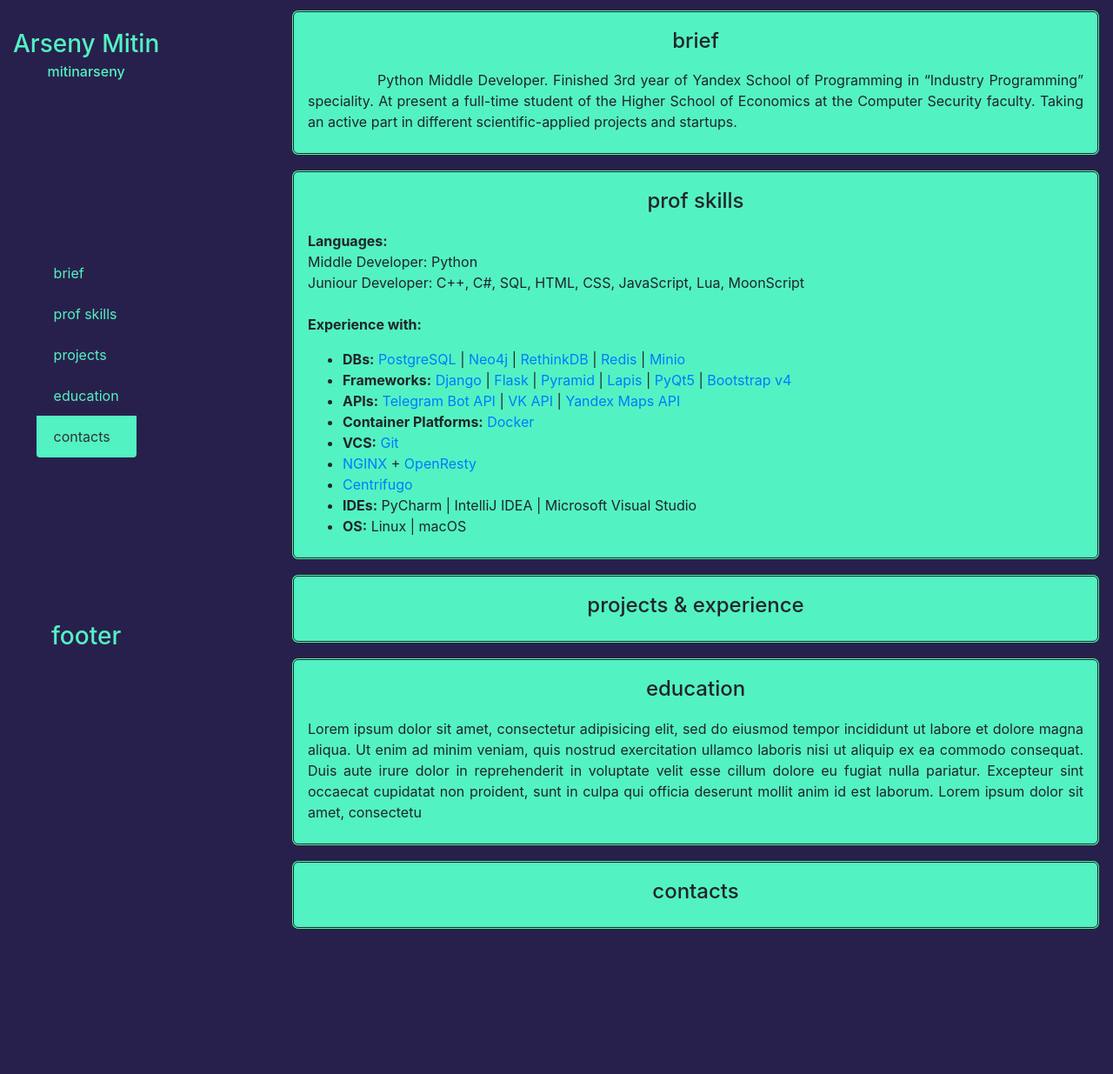
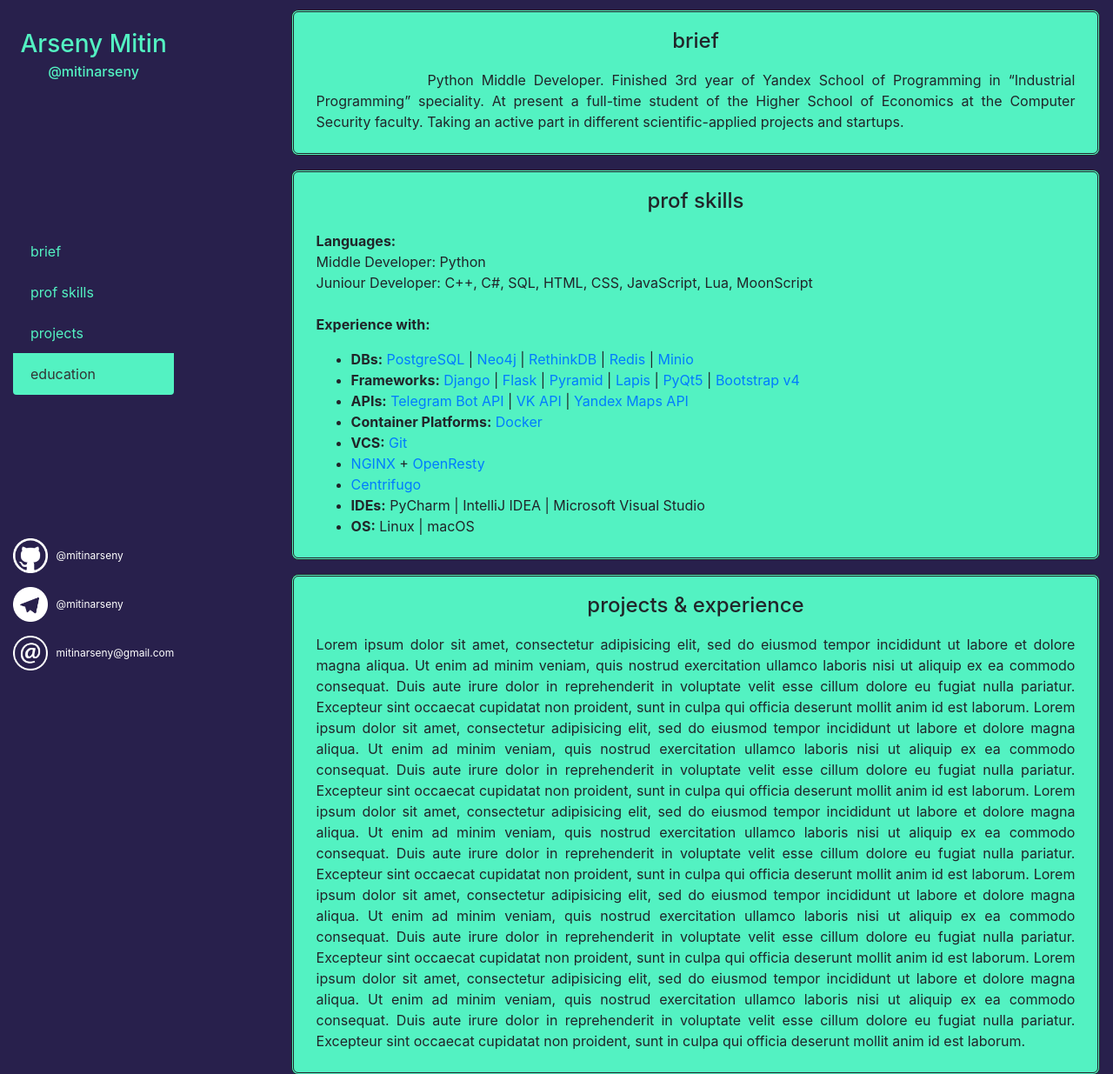
Before and after one commit to cs173/info_html, a plain HTML site: page about.html in a window 1280 px wide. Shown: the part 5-1240 px from the top of the page at 87% size. Before the commit the page ends 1098 px from the top, so only its background shows below. Drawn offline with nearby package versions, Linux system fonts and the light colour scheme.

Commit message:
feat: contacts pretty

```diff
--- a/about.html
+++ b/about.html
@@ -21,29 +21,45 @@
                 <div class="sidenav-wrapper">
                     <div style="margin-top: 5vh;">
                         <h3 class="label">Arseny Mitin</h3>
-                        <h6 class="label">mitinarseny</h6>
+                        <h6 class="label">@mitinarseny</h6>
                     </div>
                     <div id="sidenav" class="list-group">
                         <a class="list-group-item list-group-item-action active" href="#brief">brief</a>
                         <a class="list-group-item list-group-item-action" href="#prof-skills">prof skills</a>
                         <a class="list-group-item list-group-item-action" href="#projects">projects</a>
                         <a class="list-group-item list-group-item-action" href="#education">education</a>
-                        <a class="list-group-item list-group-item-action" href="#contacts">contacts</a>
                     </div>
-                    <div style="margin-bottom: 5vh;">
-                        <h3 class="label" href="#brief">footer</h3>
+                    <div id="contacts">
+                        <div class="contact" style="margin-top: 0vh;">
+                            <a class="link-img" target="_blank" href="https://github.com/mitinarseny">
+                                <img class="logo" src="github.png" alt="github">
+                            </a>
+                            <a class="link-text" target="_blank" href="https://github.com/mitinarseny">@mitinarseny</a>
+                        </div>
+                        <div class="contact">
+                            <a class="link-img" target="_blank" href="https://t.me/mitinarseny">
+                                <img class="logo" src="telegram.png" alt="telegram">
+                            </a>
+                            <a class="link-text" target="_blank" href="https://t.me/mitinarseny">@mitinarseny</a>
+                        </div>
+
+                        <div class="contact" style="margin-bottom: 0vh;">
+                            <a class="link-img" target="_blank" href="mailto:mitinarseny@gmail.com?subject=Job">
+                                <img class="logo" src="email.png" alt="email">
+                            </a>
+                            <a class="link-text" target="_blank" href="mailto:mitinarseny@gmail.com?subject=Job">mitinarseny@gmail.com</a>
+                        </div>
                     </div>
                 </div>
             </div>
+
             <div id="brief" class="col-md-9 ml-md-auto" style="padding-top: 1vh; padding-bottom: 1vh;">
                 <div class="section-wrapper">
                     <div class="section">
                         <h4 class="header">brief</h4>
-                        <p class="text" style="text-indent: 10vh;">
-                            Python Middle Developer.
-                            Finished 3rd year of Yandex School of Programming in “Industry Programming” speciality.
-                            At present a full-time student of the Higher School of Economics at the Computer Security faculty.
-                            Taking an active part in different scientific-applied projects and startups.
+                        <p class="text" style="text-indent: 10vw;">
+                            Python Middle Developer. Finished 3rd year of Yandex School of Programming in “Industrial Programming” speciality. At present a full-time student of the Higher School of Economics at the Computer Security faculty. Taking an active part in different scientific-applied
+                            projects and startups.
                         </p>
                     </div>
                 </div>
@@ -51,9 +67,7 @@
                     <div class="section">
                         <h4 class="header">prof skills</h4>
                         <p class="text" style="text">
-                            <b>Languages:</b> <br>
-                            Middle Developer: Python <br>
-                            Juniour Developer: C++, C#, SQL, HTML, CSS, JavaScript, Lua, MoonScript <br>
+                            <b>Languages:</b> <br> Middle Developer: Python <br> Juniour Developer: C++, C#, SQL, HTML, CSS, JavaScript, Lua, MoonScript <br>
                             <br>
                             <b>Experience with:</b>
                             <ul>
@@ -95,12 +109,10 @@
                                     <a target="_blank" href="https://github.com/centrifugal/centrifugo">Centrifugo</a>
                                 </li>
                                 <li>
-                                    <b>IDEs:</b>
-                                    PyCharm | IntelliJ IDEA | Microsoft Visual Studio
+                                    <b>IDEs:</b> PyCharm | IntelliJ IDEA | Microsoft Visual Studio
                                 </li>
                                 <li>
-                                    <b>ОS:</b>
-                                    Linux | macOS
+                                    <b>ОS:</b> Linux | macOS
                                 </li>
                             </ul>
                         </p>
@@ -110,7 +122,16 @@
                     <div class="section">
                         <h4 class="header">projects & experience</h4>
                         <p class="text">
-
+                            Lorem ipsum dolor sit amet, consectetur adipisicing elit, sed do eiusmod tempor incididunt ut labore et dolore magna aliqua. Ut enim ad minim veniam, quis nostrud exercitation ullamco laboris nisi ut aliquip ex ea commodo consequat. Duis aute irure dolor
+                            in reprehenderit in voluptate velit esse cillum dolore eu fugiat nulla pariatur. Excepteur sint occaecat cupidatat non proident, sunt in culpa qui officia deserunt mollit anim id est laborum. Lorem ipsum dolor sit amet, consectetur
+                            adipisicing elit, sed do eiusmod tempor incididunt ut labore et dolore magna aliqua. Ut enim ad minim veniam, quis nostrud exercitation ullamco laboris nisi ut aliquip ex ea commodo consequat. Duis aute irure dolor in reprehenderit
+                            in voluptate velit esse cillum dolore eu fugiat nulla pariatur. Excepteur sint occaecat cupidatat non proident, sunt in culpa qui officia deserunt mollit anim id est laborum. Lorem ipsum dolor sit amet, consectetur adipisicing
+                            elit, sed do eiusmod tempor incididunt ut labore et dolore magna aliqua. Ut enim ad minim veniam, quis nostrud exercitation ullamco laboris nisi ut aliquip ex ea commodo consequat. Duis aute irure dolor in reprehenderit in
+                            voluptate velit esse cillum dolore eu fugiat nulla pariatur. Excepteur sint occaecat cupidatat non proident, sunt in culpa qui officia deserunt mollit anim id est laborum. Lorem ipsum dolor sit amet, consectetur adipisicing
+                            elit, sed do eiusmod tempor incididunt ut labore et dolore magna aliqua. Ut enim ad minim veniam, quis nostrud exercitation ullamco laboris nisi ut aliquip ex ea commodo consequat. Duis aute irure dolor in reprehenderit in
+                            voluptate velit esse cillum dolore eu fugiat nulla pariatur. Excepteur sint occaecat cupidatat non proident, sunt in culpa qui officia deserunt mollit anim id est laborum. Lorem ipsum dolor sit amet, consectetur adipisicing
+                            elit, sed do eiusmod tempor incididunt ut labore et dolore magna aliqua. Ut enim ad minim veniam, quis nostrud exercitation ullamco laboris nisi ut aliquip ex ea commodo consequat. Duis aute irure dolor in reprehenderit in
+                            voluptate velit esse cillum dolore eu fugiat nulla pariatur. Excepteur sint occaecat cupidatat non proident, sunt in culpa qui officia deserunt mollit anim id est laborum.
                         </p>
                     </div>
                 </div>
@@ -118,16 +139,7 @@
                     <div class="section">
                         <h4 class="header">education</h4>
                         <p class="text">
-                            Lorem ipsum dolor sit amet, consectetur adipisicing elit, sed do eiusmod tempor incididunt ut labore et dolore magna aliqua. Ut enim ad minim veniam, quis nostrud exercitation ullamco laboris nisi ut aliquip ex ea commodo consequat. Duis aute irure dolor
-                            in reprehenderit in voluptate velit esse cillum dolore eu fugiat nulla pariatur. Excepteur sint occaecat cupidatat non proident, sunt in culpa qui officia deserunt mollit anim id est laborum. Lorem ipsum dolor sit amet, consectetu
-                        </p>
-                    </div>
-                </div>
-                <div id="contacts" class="section-wrapper" style="padding-bottom: 2vh;">
-                    <div class="section">
-                        <h4 class="header">contacts</h4>
-                        <p class="text">
-
+                            2017 – present time: <a href="https://www.hse.ru/ba/cosec/">National Research University Higher School of Economics, department of Computer Security</a> <br> 2014 – 2017: <a href="https://informatics.ru/yandex/">Yandex Programming School, speciality "Industrial Programming"</a>                            <br>
                         </p>
                     </div>
                 </div>
--- a/styles.css
+++ b/styles.css
@@ -5,19 +5,27 @@ html, body {
 
 .sidenav-wrapper {
     position: fixed;
-    height: 100%;
+    height: 100vh;
     display: flex;
-    align-items: center;
+    align-items: stretch;
     justify-content: space-between;
     flex-direction: column;
 }
 
 #sidenav {
-    display: table-row;
     vertical-align: middle;
-    /*position: fixed;*/
-    /*flex-direction: column;*/
+    align-items: center;
 }
+
+#contacts {
+    /*margin-top: 1.5vh;*/
+    margin-bottom: 3vh;
+    display: flex;
+    flex-direction: column;
+    align-items: flex-start;
+}
+
+
 
 .label {
     text-align: center;
@@ -42,6 +50,31 @@ html, body {
     border-color: #53F2C2;
 }
 
+.contact {
+    margin-top: 1vh;
+    margin-bottom: 1vh;
+}
+
+.link-img:hover {
+    text-decoration: none;
+}
+
+.link-text {
+    margin-left: 0.4vw;
+    color: #ffffff;
+    font-size: 0.75rem;
+
+}
+
+.link-text:hover {
+    color: #ffffff;
+}
+
+.logo {
+    width: 5vh;
+    height: 5vh;
+}
+
 .section-wrapper {
     padding-top: 1vh;
     padding-bottom: 1vh;
@@ -50,9 +83,9 @@ html, body {
 .section {
     background-color: #53F2C2;
     padding-top: 2.5vh;
-    padding-right: 2vh;
+    padding-right: 2vw;
     padding-bottom: 1vh;
-    padding-left: 2vh;
+    padding-left: 2vw;
     border-radius: 1vh;
     border-style: double;
 }
```
Also changed, not shown: email.png (added), github.png (added), telegram.png (added), vk.png (added).
